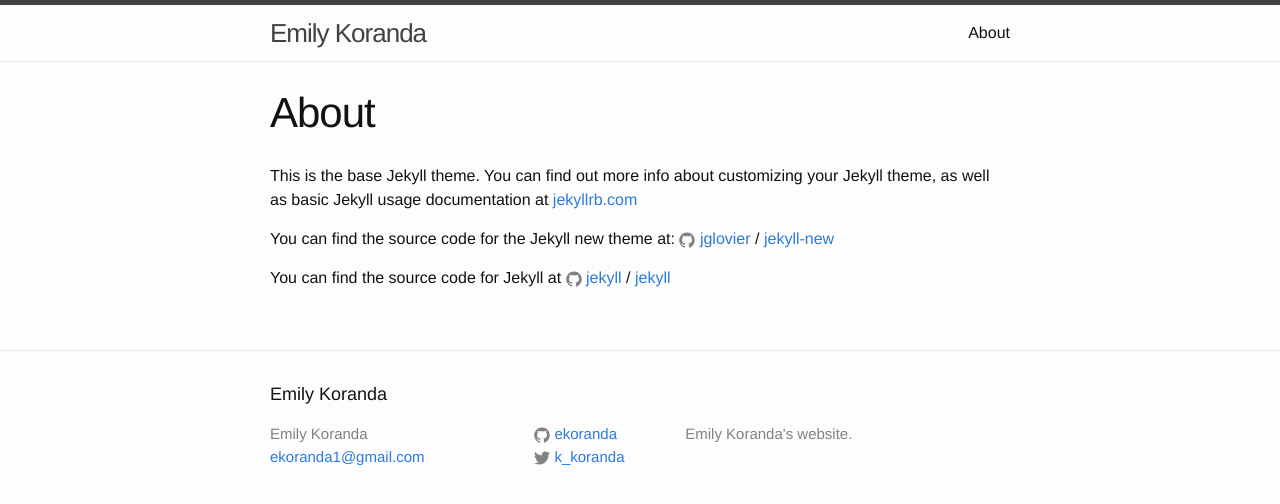
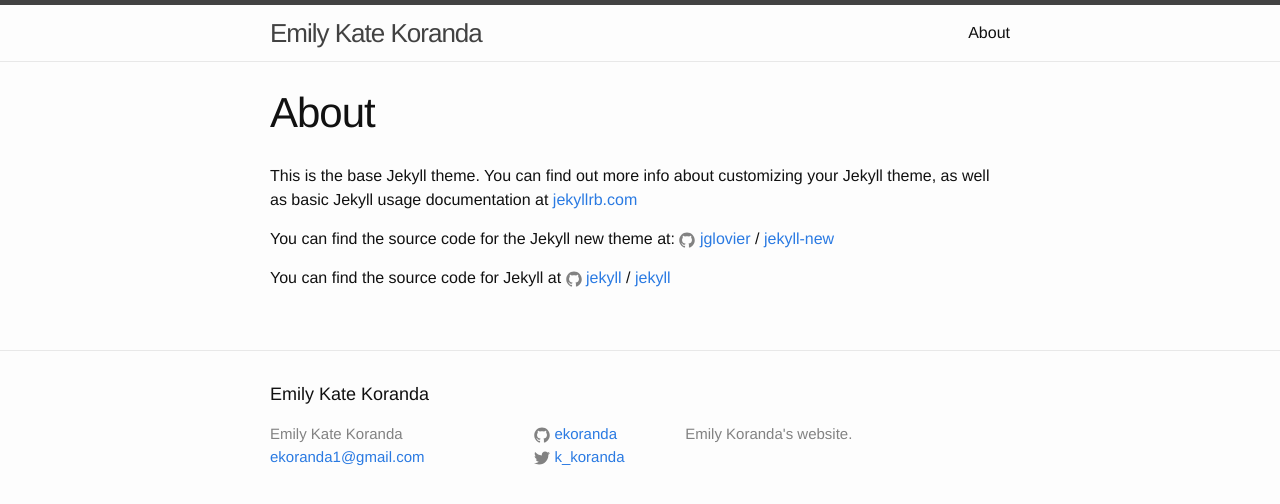
Before and after one commit to ekoranda/ekoranda.github.io, a Jekyll site: the page built from about.md, in a window 1280 px wide. Shown: the top 504 px of the page. Built offline with Jekyll 4.4.1, drawn with Linux system fonts in a browser that asks for light colours.

Commit message:
changed cite name

```diff
--- a/_config.yml
+++ b/_config.yml
@@ -6,7 +6,7 @@
 # 'jekyll serve'. If you change this file, please restart the server process.
 
 # Site settings
-title: Emily Koranda
+title: Emily Kate Koranda
 email: ekoranda1@gmail.com
 description: > # this means to ignore newlines until "baseurl:"
   Emily Koranda's website.
```
